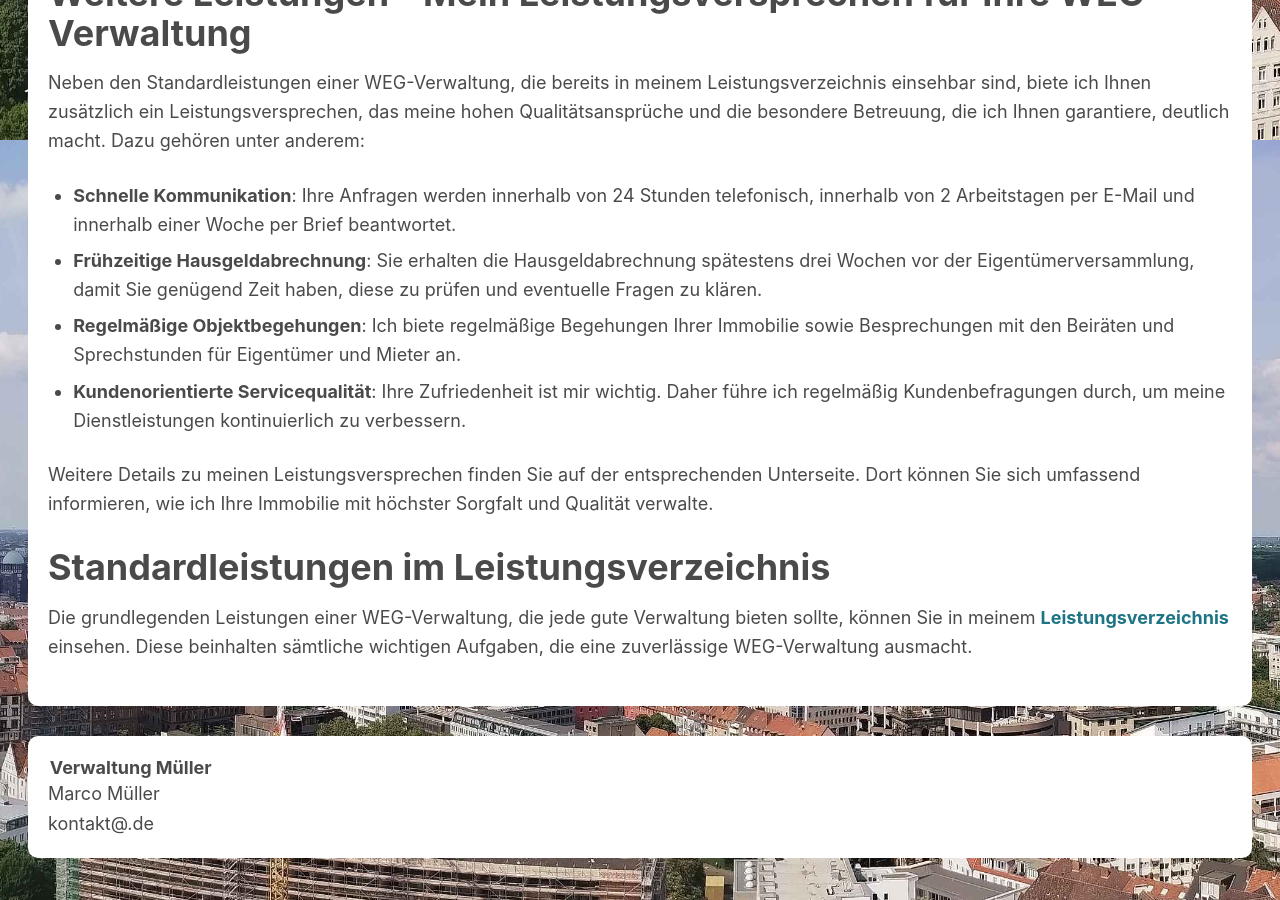
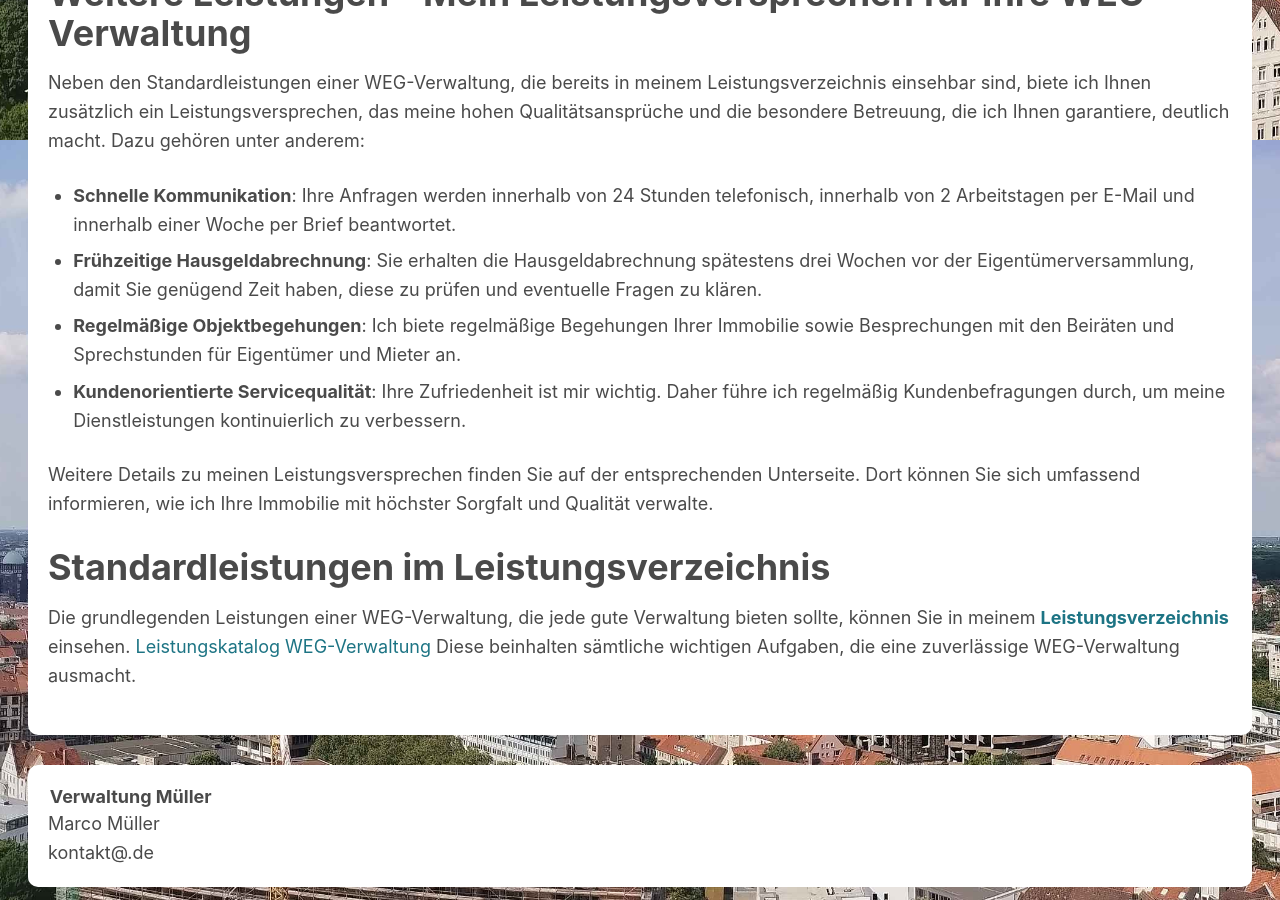
Before and after one commit to marek22k/hausverwaltung, a Jekyll site: the page built from weg-verwaltung.md, in a window 1280 px wide and 900 px high, scrolled down 1660 px. Built offline with Jekyll 4.4.1, drawn with Linux system fonts in a browser that asks for light colours.

Commit message:
Update weg-verwaltung.md

```diff
--- a/weg-verwaltung.md
+++ b/weg-verwaltung.md
@@ -41,4 +41,5 @@ Weitere Details zu meinen Leistungsversprechen finden Sie auf der entsprechenden
 
 Die grundlegenden Leistungen einer WEG-Verwaltung, die jede gute Verwaltung bieten sollte,
 können Sie in meinem [**Leistungsverzeichnis**](#/Leistungskatalog_WEG_Verwaltung/) einsehen.
+[Leistungskatalog WEG-Verwaltung](/Leistungskatalog_WEG_Verwaltung/)
 Diese beinhalten sämtliche wichtigen Aufgaben, die eine zuverlässige WEG-Verwaltung ausmacht.
```
